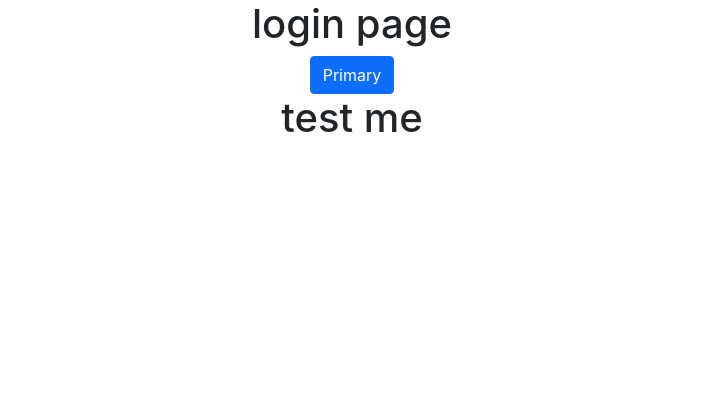
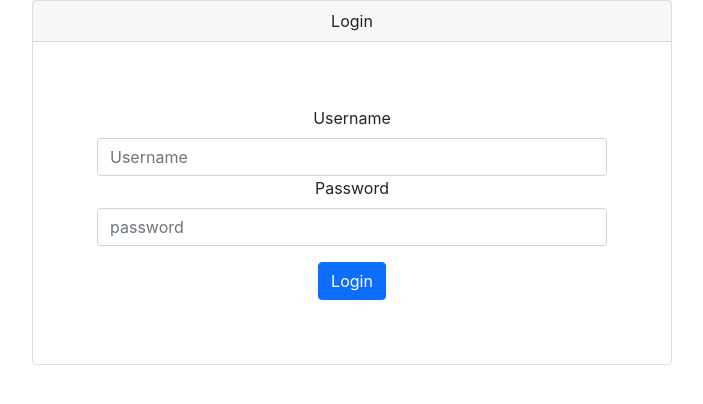
Before and after one commit to InonBr/libi_home_assignment, a React (Create React App) app in the folder li_front_end/: page /login in a window 1280 px wide. Shown: the top 404 px of the page, without its empty margins (288-991 px from the left). Built offline with nearby package versions, Linux system fonts and the light colour scheme.

Commit message:
created login form

```diff
--- a/li_front_end/package.json
+++ b/li_front_end/package.json
@@ -10,6 +10,7 @@
     "react": "^17.0.2",
     "react-bootstrap": "^2.0.0-beta.5",
     "react-dom": "^17.0.2",
+    "react-hook-form": "^7.12.2",
     "react-router-dom": "^5.2.0",
     "react-scripts": "4.0.3",
     "web-vitals": "^1.0.1"
--- a/li_front_end/src/App.js
+++ b/li_front_end/src/App.js
@@ -1,4 +1,3 @@
-import Button from 'react-bootstrap/Button';
 import Routers from './router/Routers';
 import './App.css';
 
@@ -6,8 +5,6 @@ function App() {
   return (
     <div className='App'>
       <Routers />
-      <Button variant='primary'>Primary</Button>
-      <h1>test me</h1>
     </div>
   );
 }
--- /dev/null
+++ b/li_front_end/src/components/app/Login.js
@@ -0,0 +1,16 @@
+import Card from 'react-bootstrap/Card';
+import LoginForm from './LoginForm';
+import '../styles/forms.css';
+
+const Login = () => {
+  return (
+    <Card className='text-center form-size center-form'>
+      <Card.Header>Login</Card.Header>
+      <Card.Body>
+        <LoginForm />
+      </Card.Body>
+    </Card>
+  );
+};
+
+export default Login;
--- /dev/null
+++ b/li_front_end/src/components/app/LoginForm.js
@@ -0,0 +1,79 @@
+import { useState } from 'react';
+import { useForm } from 'react-hook-form';
+import { Button, Form } from 'react-bootstrap';
+import '../styles/forms.css';
+
+const LoginForm = () => {
+  const [invalidCredentialsErr, setInvalidCredentialsErr] = useState(false);
+
+  const {
+    register,
+    handleSubmit,
+    formState: { errors },
+  } = useForm();
+
+  const onSubmit = (data) => {
+    setInvalidCredentialsErr(false);
+
+    console.log(data);
+  };
+
+  const errMessageToShow = () => {
+    return (
+      <Form.Group>
+        <Form.Label className='red-text center-text' column='lg'>
+          Invalid credentials!
+        </Form.Label>
+      </Form.Group>
+    );
+  };
+
+  return (
+    <Form className='m-5' onSubmit={handleSubmit(onSubmit)}>
+      <Form.Group>
+        <Form.Label htmlFor='userName'>Username</Form.Label>
+        <Form.Control
+          id='userName'
+          aria-invalid={errors.userName ? 'true' : 'false'}
+          {...register('userName', { required: true })}
+          type='text'
+          placeholder='Username'
+        />
+
+        {errors.userName && errors.userName.type === 'required' && (
+          <Form.Text className='red-text' role='alert'>
+            Username is required
+          </Form.Text>
+        )}
+      </Form.Group>
+
+      <Form.Group>
+        <Form.Label htmlFor='password'>Password</Form.Label>
+
+        <Form.Control
+          id='password'
+          name='password'
+          type='password'
+          {...register('password', {
+            required: 'password is required',
+          })}
+          placeholder='password'
+        />
+
+        {errors.password && (
+          <Form.Text className='red-text' role='alert'>
+            {errors.password.message}
+          </Form.Text>
+        )}
+      </Form.Group>
+
+      <Form.Group>{invalidCredentialsErr && errMessageToShow()}</Form.Group>
+
+      <Button variant='primary' type='submit' className='mt-3'>
+        Login
+      </Button>
+    </Form>
+  );
+};
+
+export default LoginForm;
--- /dev/null
+++ b/li_front_end/src/components/styles/forms.css
@@ -0,0 +1,20 @@
+.red-text {
+  color: rgb(185, 51, 51);
+}
+
+.center-text {
+  text-align: center;
+}
+
+.center-form {
+  margin: auto;
+}
+
+.form-size {
+  width: 50%;
+}
+
+.center-div {
+  display: flex;
+  justify-content: center;
+}
--- a/li_front_end/src/router/Routers.js
+++ b/li_front_end/src/router/Routers.js
@@ -1,3 +1,4 @@
+import Login from '../components/app/Login';
 import {
   BrowserRouter as Router,
   Switch,
@@ -12,9 +13,11 @@ const Routers = () => {
         <Route path='/secure'>
           <h1>secure page</h1>
         </Route>
+
         <Route path='/login'>
-          <h1>login page</h1>
+          <Login />
         </Route>
+
         <Route
           render={() => {
             return <Redirect to='/login' />;
```
Also changed, not shown: 1 other file (tests, documents, lock files or other folders).
